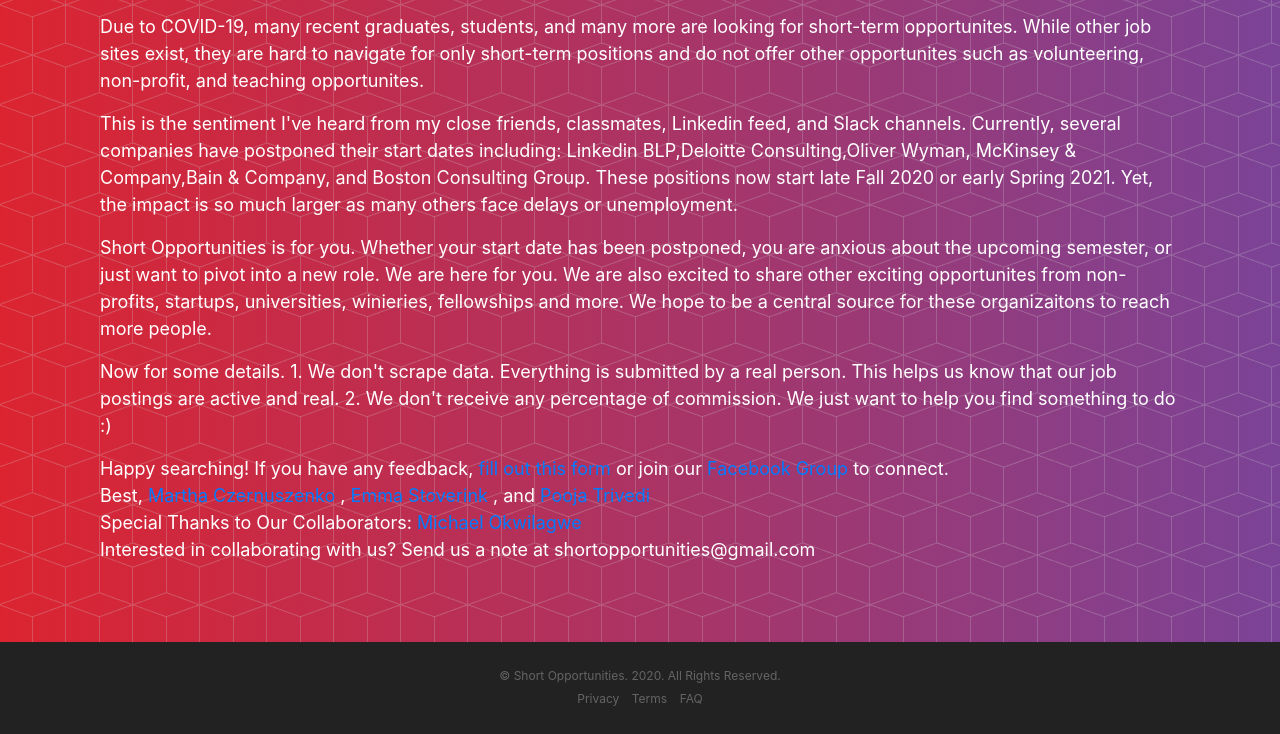
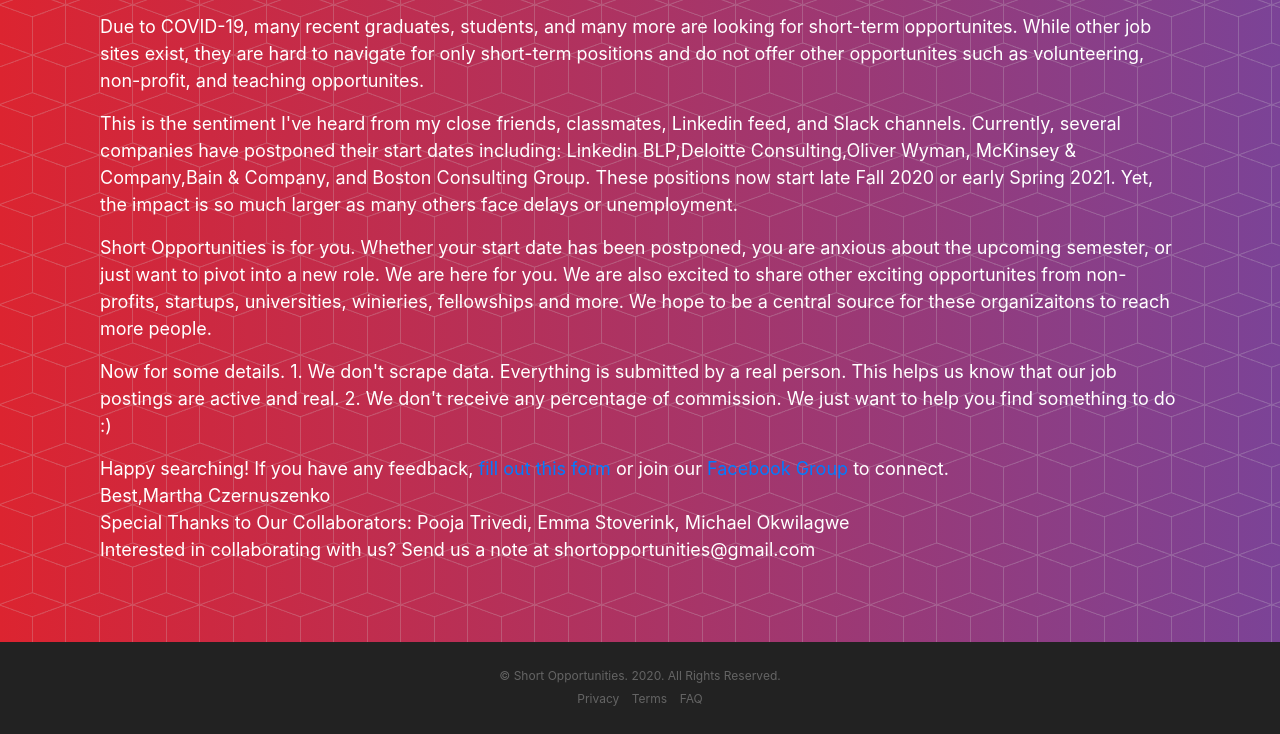
Before and after one commit to Marthacz/fall2020, a website with bundled scripts: page about.html in a window 1280 px wide. Shown: the part 158-892 px from the top of the page. Built offline with nearby package versions, Linux system fonts and the light colour scheme; a web font is replaced by a local one.

Commit message:
new about

```diff
--- a/about.html
+++ b/about.html
@@ -106,9 +106,9 @@
                      <p>
                      Happy searching! If you have any feedback, <a href = "https://forms.gle/zRXqwpjvqbix7faq6"> fill out this form </a> or join our <a href = "https://www.facebook.com/groups/192694118838088/"> Facebook Group </a> to connect.
                      <br>
-                    Best, <a href = "https://www.linkedin.com/in/marthaczernuszenko/"> Martha Czernuszenko  </a>,  <a href = "https://www.linkedin.com/in/emmastoverink/"> Emma Stoverink </a>, and <a href = "https://www.linkedin.com/in/poojatrivedi98/"> Pooja Trivedi </a>
+                    Best,Martha Czernuszenko
                     <br>
-                    Special Thanks to Our Collaborators: <a href = "https://www.linkedin.com/in/michael-okwilagwe/"> Michael Okwilagwe </a>
+                    Special Thanks to Our Collaborators: Pooja Trivedi, Emma Stoverink, Michael Okwilagwe </a>
                     <br>
                     Interested in collaborating with us? Send us a note at shortopportunities@gmail.com
                     </p>
```
